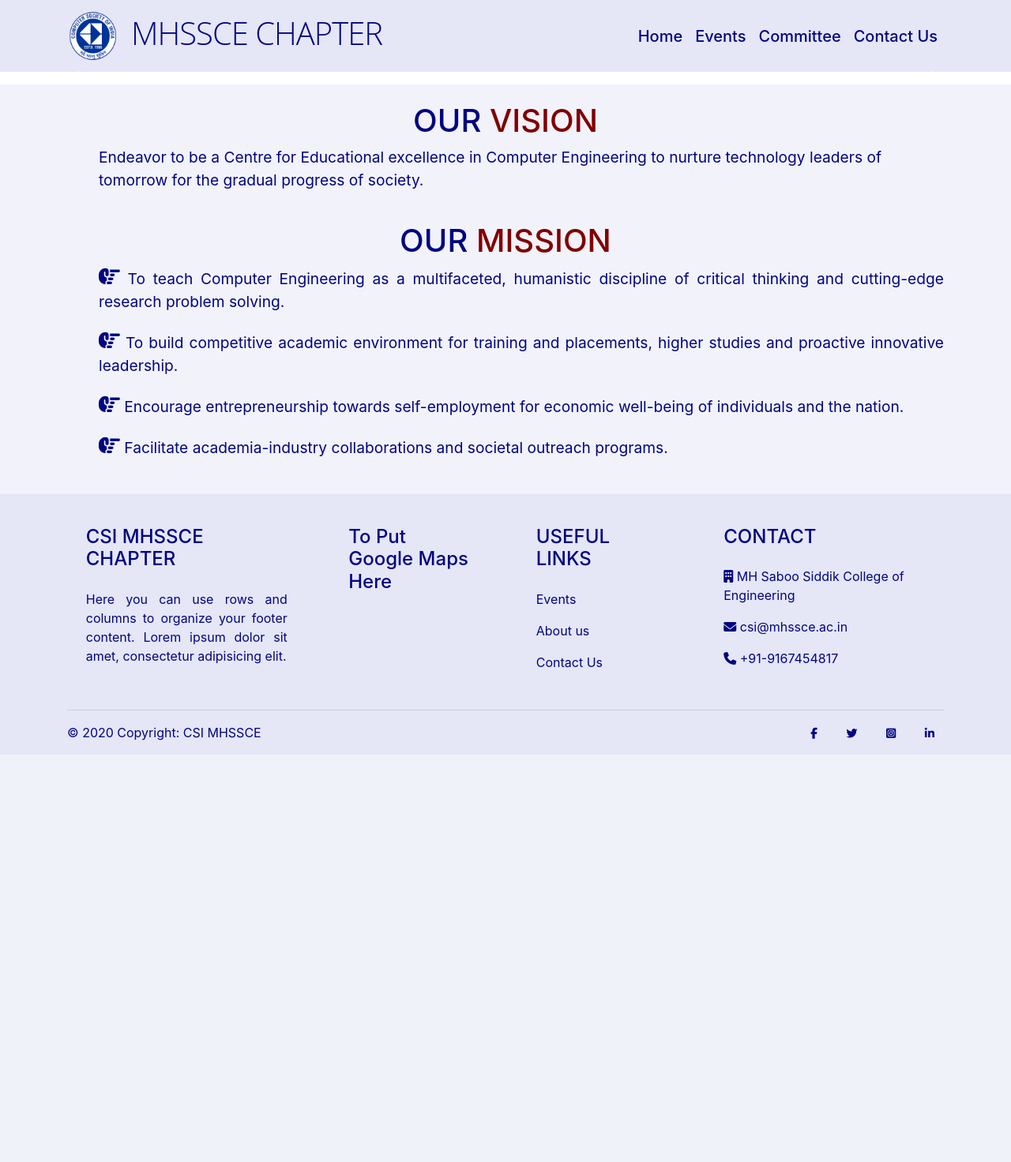
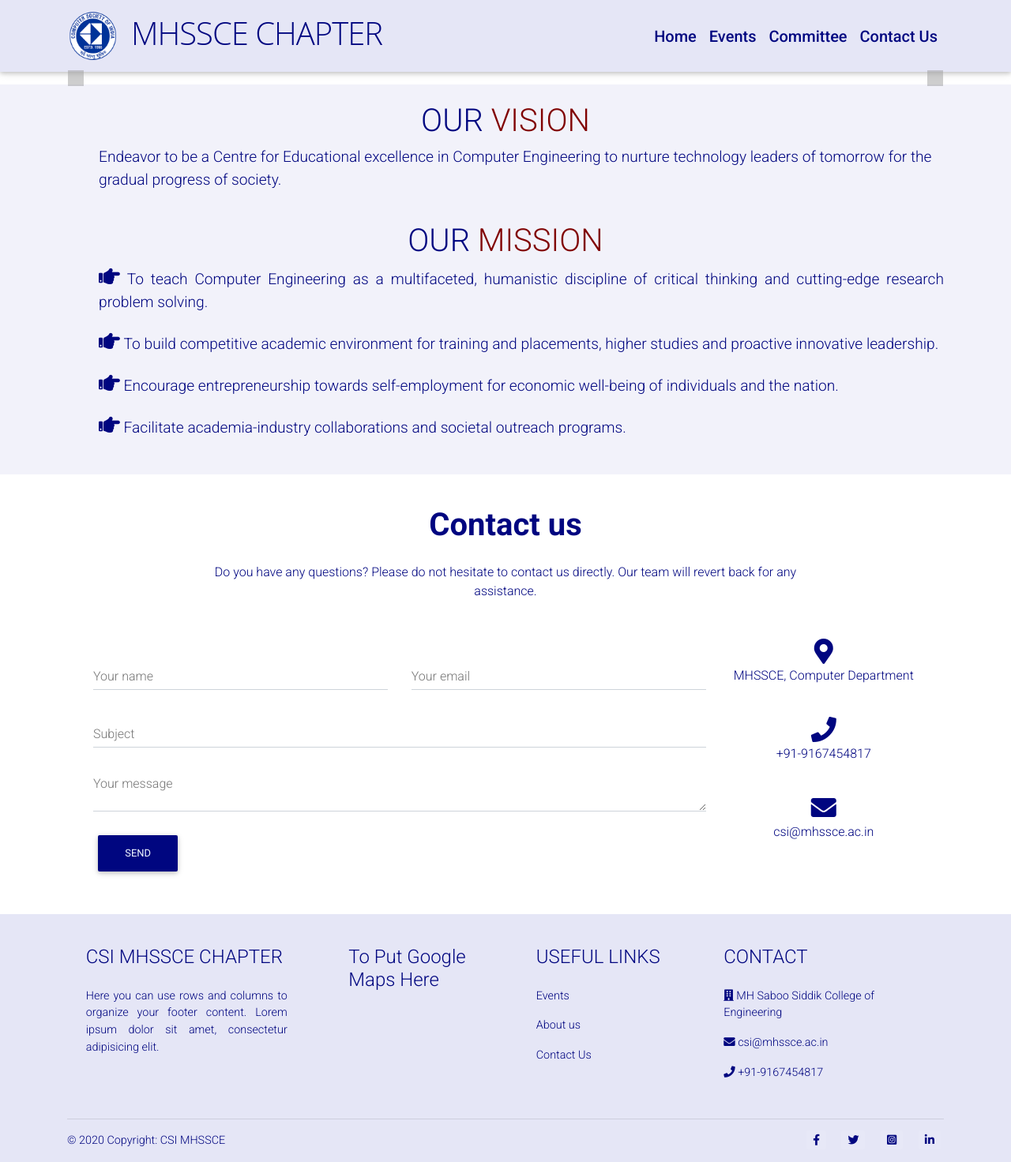
Before and after one commit to shaikhAbuzar/CSI-Website, a Django app: page / in a window 1280 px wide. Shown: the whole page at 79% size. Before the commit the page ends 938 px from the top, so only its background shows below. Run offline with Django 3.2, Linux system fonts and the light colour scheme; data that the repository does not hold is empty; some libraries are stand-ins or nearby versions; grey boxes are pictures that could not be loaded.

Commit message:
Added the UI for the contact form without any functionality

```diff
--- a/CSI/templates/base.html
+++ b/CSI/templates/base.html
@@ -12,23 +12,36 @@
           integrity="sha384-9aIt2nRpC12Uk9gS9baDl411NQApFmC26EwAOH8WgZl5MYYxFfc+NcPb1dKGj7Sk" crossorigin="anonymous">
     <script src="https://kit.fontawesome.com/c1c97482ac.js" crossorigin="anonymous"></script>
 
+    <!-- Material Design -->
+    <!-- Font Awesome -->
+    <link rel="stylesheet" href="https://use.fontawesome.com/releases/v5.8.2/css/all.css">
+    <!-- Google Fonts -->
+    <link rel="stylesheet" href="https://fonts.googleapis.com/css?family=Roboto:300,400,500,700&display=swap">
+    <!-- Bootstrap core CSS -->
+    <link href="https://cdnjs.cloudflare.com/ajax/libs/twitter-bootstrap/4.5.0/css/bootstrap.min.css" rel="stylesheet">
+    <!-- Material Design Bootstrap -->
+    <link href="https://cdnjs.cloudflare.com/ajax/libs/mdbootstrap/4.19.1/css/mdb.min.css" rel="stylesheet">
+
     <!-- Custom Css -->
     <style>
-        h1, h2, h3, h4, h5, h6, a, p, i{
+        h1, h2, h3, h4, h5, h6, a, p, i {
             color: #000680;
         }
-        #login-name img{
+
+        #login-name img {
             display: inline;
             height: 65px;
             width: 65px;
         }
-        .text-format{
+
+        .text-format {
             font-weight: 150;
             letter-spacing: -1px;
             font-family: "Open Sans", monospace;
             color: #000680;
         }
-        #nav-font-color a{
+
+        #nav-font-color a {
             color: #000680;
             font-weight: 500;
             font-size: 20px;
@@ -55,15 +68,16 @@
         </div>
     </div>
 </nav>
-    {% block content %}
-    {% endblock %}
+{% block content %}
+{% endblock %}
 <!-- Footer -->
-<footer class="page-footer font-small mdb-color pt-4" style="background-color: #e5e6f6">
+<footer class="page-footer font-small pt-4" style="background-color: #e5e6f6">
     <div class="container text-center text-md-left">
         <div class="row text-center text-md-left mt-2 pb-3">
             <div class="col-md-3 col-lg-3 col-xl-3 mx-auto mt-2">
                 <h4 class="text-uppercase mb-4">CSI MHSSCE CHAPTER</h4>
-                <p class="text-justify">Here you can use rows and columns to organize your footer content. Lorem ipsum dolor sit amet,
+                <p class="text-justify">Here you can use rows and columns to organize your footer content. Lorem ipsum
+                    dolor sit amet,
                     consectetur adipisicing elit.</p>
             </div>
             <!-- Center Spacing Column -->
@@ -77,17 +91,17 @@
             <div class="col-md-3 col-lg-2 col-xl-2 mx-auto mt-2">
                 <h4 class="text-uppercase mb-4">Useful links</h4>
                 <p>
-                    <a href="">Events</a>
+                    <a href="" style="color: #000680;">Events</a>
                 </p>
                 <p>
-                    <a href="">About us</a>
+                    <a href="" style="color: #000680;">About us</a>
                 </p>
                 <p>
-                    <a href="">Contact Us</a>
+                    <a href="" style="color: #000680;">Contact Us</a>
                 </p>
                 <!-- TODO Blogs
                 <p>
-                    <a href="#!">Blogs</a>
+                    <a href="#!" style="color: #000680;">Blogs</a>
                 </p>
                 -->
             </div>
--- a/CSI/urls.py
+++ b/CSI/urls.py
@@ -22,4 +22,5 @@
 urlpatterns = [
     path('admin/', admin.site.urls),
     path('', Home.views.home, name='home'),
+    # path('sendQuery',)
 ] + static(settings.MEDIA_URL, document_root=settings.MEDIA_ROOT)
--- a/Home/templates/home/home.html
+++ b/Home/templates/home/home.html
@@ -70,7 +70,6 @@
                 <li>
 
                     <p class="text-justify" style="font-size: larger; padding-bottom: 2%; display: inline;">
-                        {#                        <i class="fas fa-glasses" style="font-size: x-large;"></i>#}
                         Endeavor to be a Centre for Educational excellence in Computer Engineering to
                         nurture technology leaders of tomorrow for the gradual progress of society.</p>
                 </li>
@@ -105,4 +104,68 @@
             </ul>
         </div>
     </section>
+    <section>
+        <div class="container pt-3 pb-5 pl-5 pr-5">
+            <h2 class="h1-responsive font-weight-bold text-center my-4">Contact us</h2>
+            <p class="text-center w-responsive mx-auto mb-5">Do you have any questions? Please do not hesitate to
+                contact us directly. Our team will revert back for any assistance.</p>
+            {% csrf_token %}
+            <div class="row">
+                <div class="col-md-9 mb-md-0 mb-5">
+                    <form id="contact-form" name="contact-form" action="" method="POST">
+                        <div class="row">
+                            <div class="col-md-6">
+                                <div class="md-form mb-0">
+                                    <input type="text" id="name" name="name" class="form-control" required>
+                                    <label for="name" class="">Your name</label>
+                                </div>
+                            </div>
+                            <div class="col-md-6">
+                                <div class="md-form mb-0">
+                                    <input type="text" id="email" name="email" class="form-control" required>
+                                    <label for="email" class="">Your email</label>
+                                </div>
+                            </div>
+                        </div>
+                        <div class="row">
+                            <div class="col-md-12">
+                                <div class="md-form mb-0">
+                                    <input type="text" id="subject" name="subject" class="form-control" required>
+                                    <label for="subject" class="">Subject</label>
+                                </div>
+                            </div>
+                        </div>
+                        <div class="row">
+                            <div class="col-md-12">
+                                <div class="md-form">
+                                        <textarea type="text" id="message" name="message" rows="2"
+                                                  class="form-control md-textarea"></textarea>
+                                    <label for="message">Your message</label>
+                                </div>
+                            </div>
+                        </div>
+                    </form>
+
+                    <div class="text-center text-md-left">
+                        <input type="submit" class="btn" style="background-color: #000680; color: aliceblue;"
+                               value="Send"/>
+                    </div>
+                    <div class="status"></div>
+                </div>
+                <div class="col-md-3 text-center">
+                    <ul class="list-unstyled mb-0">
+                        <li><i class="fas fa-map-marker-alt fa-2x"></i>
+                            <p>MHSSCE, Computer Department</p>
+                        </li>
+                        <li><i class="fas fa-phone mt-4 fa-2x"></i>
+                            <p>+91-9167454817</p>
+                        </li>
+                        <li><i class="fas fa-envelope mt-4 fa-2x"></i>
+                            <p>csi@mhssce.ac.in</p>
+                        </li>
+                    </ul>
+                </div>
+            </div>
+        </div>
+    </section>
 {% endblock %}
```
